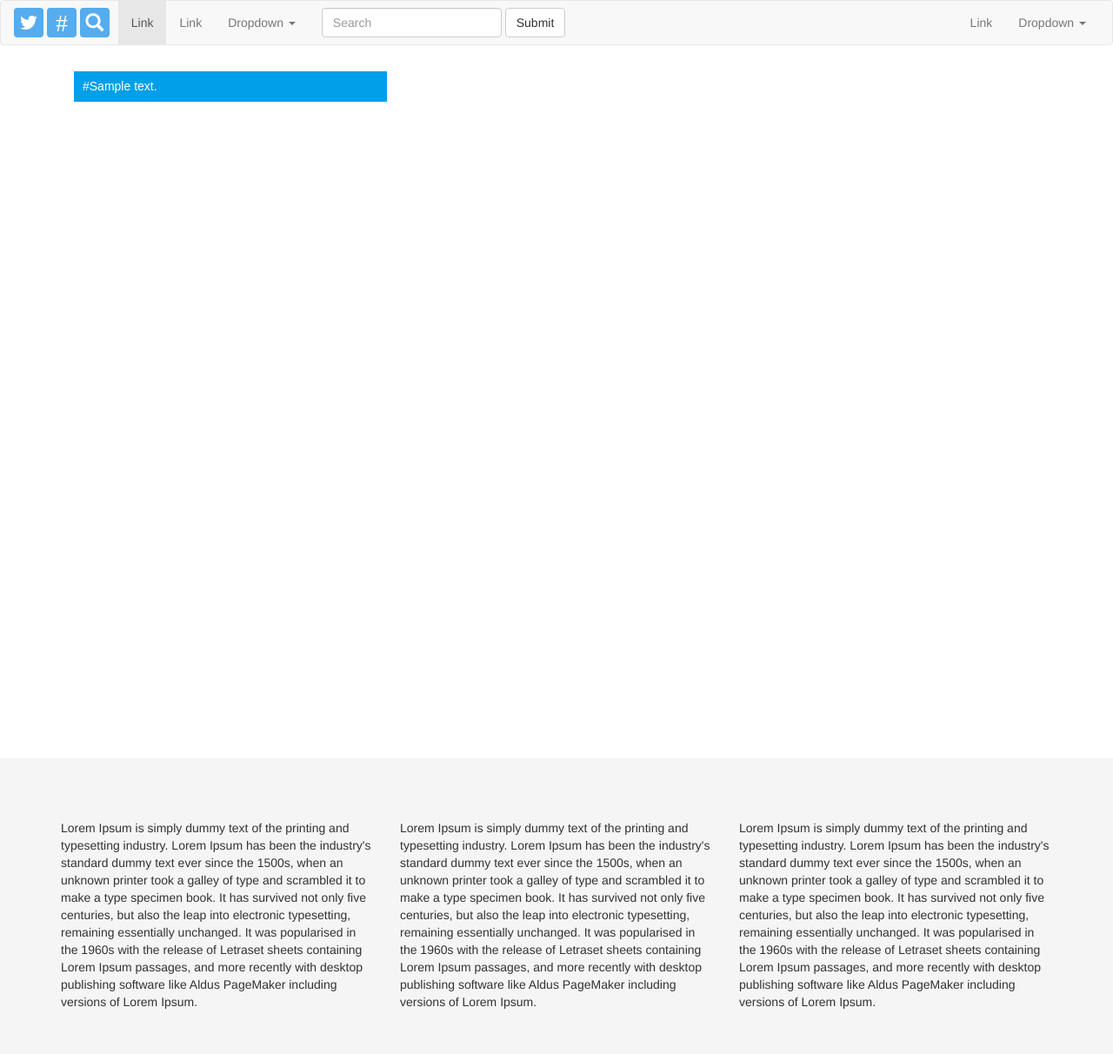
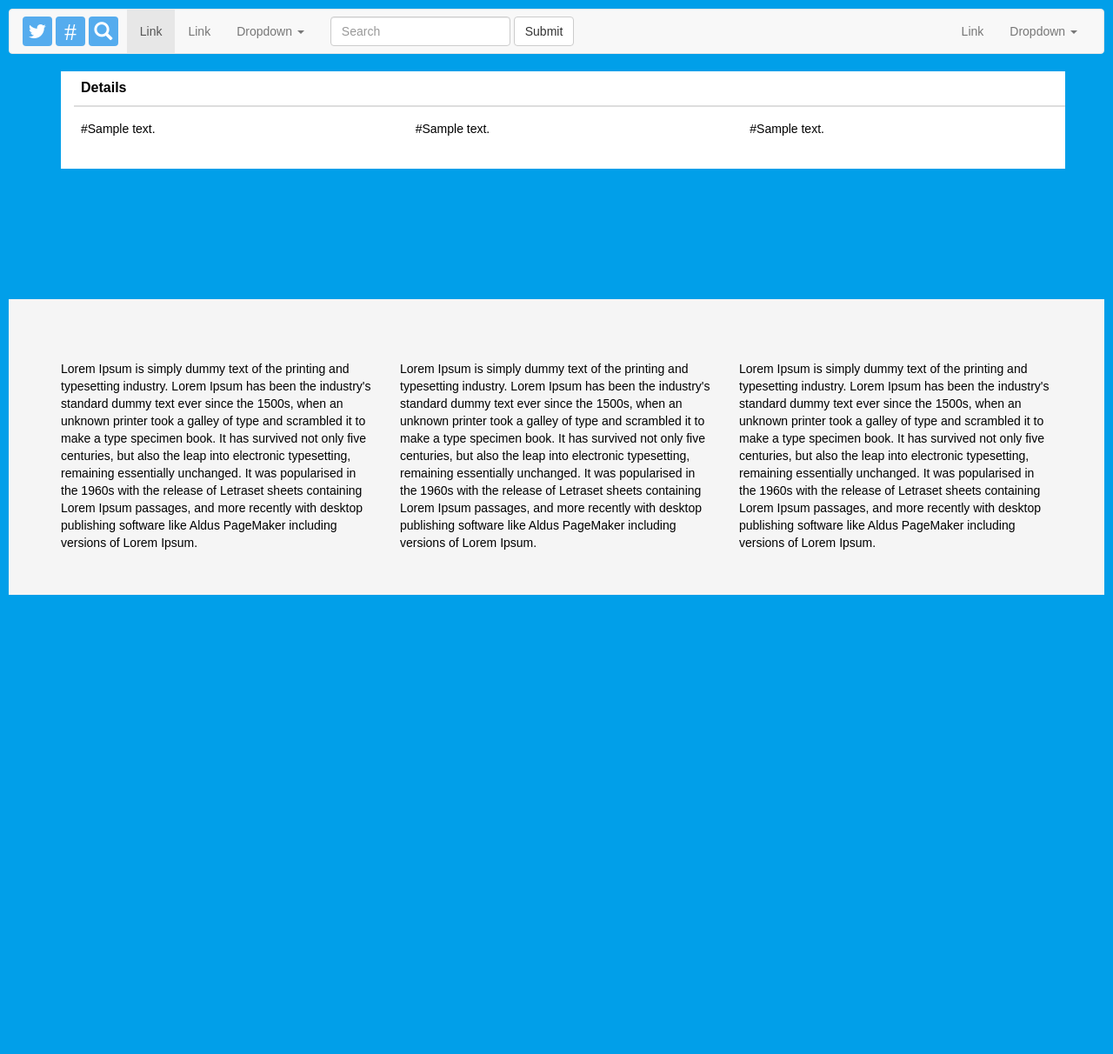
Before and after one commit to ryee1/twittersearcherproject, a Django app: template twitterscraper/templates/twitterscraper/details.html in a window 1280 px wide. Shown: the whole page at 87% size. After the commit the page ends 862 px from the top, so only its background shows below. Run offline with Django 3.2, Linux system fonts and the light colour scheme; the template is opened without the code that fills it: most values are stand-ins (such as "Sample title", 1, 10 or a date in 2020); some libraries are stand-ins or nearby versions.

Commit message:
Update details.html

```diff
--- a/twitterscraper/templates/twitterscraper/details.html
+++ b/twitterscraper/templates/twitterscraper/details.html
@@ -12,22 +12,52 @@
 
     #background {
         background-color: #019FE9;
-        color: white;
+        color: black;
         font-variant: normal;
         font-family: Arial;
         text-align: left;
         padding: 10;
     }
 </style>
+<body id = "background">
+<div class="container" style = "background-color:white;font-family: Arial;">
 
-<div class="container">
-            <div class="row">
+<table class="table table-sm">
+  <thead>
+    <tr>
+      <th>Details</th>
+    </tr>
+  </thead>
+  <tbody>
+    <tr>
+      <div class="row">
+  <div class="span6">
+  <td>
+<div class="row">
                 <div class="col-xs-4 col-sm-4 col-md-4">
                     {% for w in details_list %}
-                      <h5 id="background">#{{ w }}</h5>
+                      <h5>#{{ w }}</h5>
+                    {% endfor %}
+                </div>
+                <div class="col-xs-4 col-sm-4 col-md-4">
+                    {% for w in details_list %}
+                      <h5>#{{ w }}</h5>
+                    {% endfor %}
+                </div>
+                <div class="col-xs-4 col-sm-4 col-md-4">
+                    {% for w in details_list %}
+                      <h5>#{{ w }}</h5>
                     {% endfor %}
                 </div>
             </div>
         </div>
+       </td>
+     </div>
+    </tr>
+  </tbody>
+</table>
+</body>
+
+</body>
 {% endblock %}
 </html>
```
